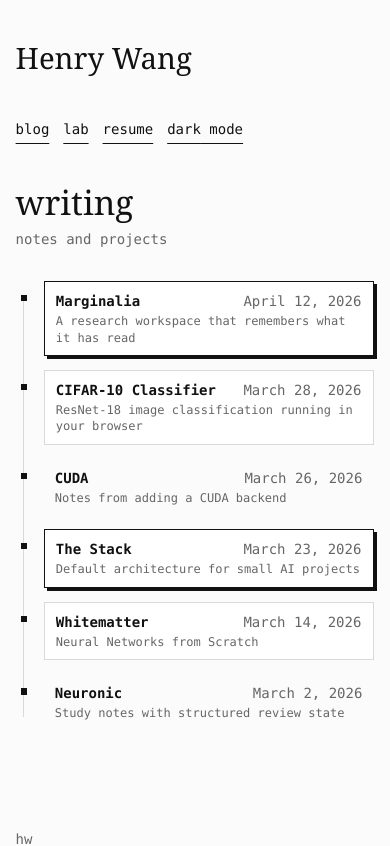
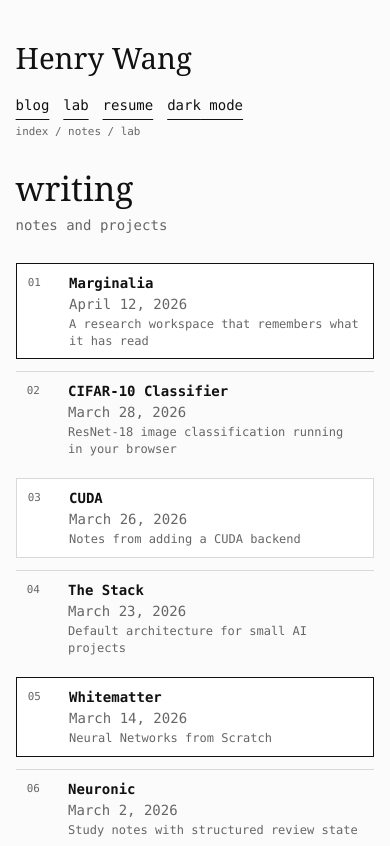
Before and after one commit to hwang2409/hwang2409.github.io, a Next.js app: page /blog in a window 390 px wide. Shown: the top 846 px of the page. Built offline with nearby package versions, Linux system fonts and the light colour scheme.

Commit message:
Make design distinct from Pi

```diff
--- a/src/app/globals.css
+++ b/src/app/globals.css
@@ -111,17 +111,27 @@ dl {
 .site-shell {
   display: flex;
   flex-direction: column;
-  width: min(760px, calc(100% - 32px));
+  width: min(840px, calc(100% - 32px));
   min-height: 100vh;
   margin: 0 auto 0 clamp(1rem, 4vw, 3rem);
 }
 
 .site-header {
-  display: flex;
+  position: relative;
+  display: grid;
+  grid-template-columns: minmax(0, 16rem) minmax(0, 1fr);
   align-items: baseline;
-  justify-content: flex-start;
-  gap: clamp(3rem, 11vw, 9rem);
-  padding: 3rem 0 1.5rem;
+  gap: 3.5rem;
+  padding: 3rem 0 2.5rem;
+}
+
+.site-header::after {
+  content: "index / notes / lab";
+  position: absolute;
+  left: 0;
+  bottom: 0.8rem;
+  color: var(--muted);
+  font-size: 0.78rem;
 }
 
 .site-name {
@@ -168,7 +178,7 @@ dl {
 
 .site-main {
   flex: 1;
-  padding: 1.75rem 0 4rem;
+  padding: 1.4rem 0 4rem;
 }
 
 .site-footer {
@@ -176,6 +186,7 @@ dl {
   align-items: baseline;
   justify-content: space-between;
   gap: 1rem;
+  width: min(760px, 100%);
   padding: 2rem 0 3rem;
   color: var(--muted);
 }
@@ -190,12 +201,28 @@ dl {
 }
 
 .intro {
-  max-width: 540px;
+  max-width: 620px;
 }
 
 .intro-statement {
-  max-width: 540px;
-  margin: 2rem 0 0;
+  position: relative;
+  max-width: 620px;
+  margin: 1.6rem 0 0;
+  padding: 0.85rem 1rem;
+  border: 1px solid var(--foreground);
+  background: var(--surface);
+  box-shadow: 4px 4px 0 var(--foreground);
+}
+
+.intro-statement::before {
+  content: "current note";
+  position: absolute;
+  top: -0.7rem;
+  left: 0.7rem;
+  padding: 0 0.35rem;
+  background: var(--background);
+  color: var(--muted);
+  font-size: 0.78rem;
 }
 
 .intro h1,
@@ -224,97 +251,93 @@ dl {
 }
 
 .details {
+  counter-reset: detail;
+  display: grid;
+  gap: 0.6rem;
+  max-width: 620px;
+  margin: 2rem 0 0;
+  padding-left: 0;
+}
+
+.details div {
+  counter-increment: detail;
   position: relative;
   display: grid;
-  gap: 0;
-  margin: 2.3rem 0 0;
-  padding-left: 2rem;
-}
-
-.details div {
+  grid-template-columns: 2.8rem 7rem minmax(0, 1fr);
+  gap: 1rem;
+  padding: 0.45rem 0;
+  border-top: 1px solid var(--border);
+}
+
+.details div::before {
+  content: "[" counter(detail, decimal-leading-zero) "]";
+  color: var(--muted);
+  font-size: 0.78rem;
+  line-height: 1.8;
+}
+
+.details dt {
+  color: var(--muted);
+}
+
+.details dd {
+  margin: 0;
+}
+
+.post-list {
+  counter-reset: post;
+  display: grid;
+  gap: 0.85rem;
+  width: min(760px, 100%);
+  margin-top: 2rem;
+  padding: 0;
+  list-style: none;
+}
+
+.post-list li {
+  counter-increment: post;
   position: relative;
-  display: grid;
-  grid-template-columns: 7.5rem minmax(0, 1fr);
-  gap: 1rem;
-  padding: 0.55rem 0.75rem;
-}
-
-.details::before {
+}
+
+.post-list li::after {
   content: "";
   position: absolute;
-  top: 0.9rem;
-  bottom: 0.9rem;
-  left: 0.5rem;
-  border-left: 1px solid var(--border);
-}
-
-.details div::before {
-  content: "";
-  position: absolute;
-  top: 1.05rem;
-  left: -1.65rem;
-  width: 0.45rem;
-  height: 0.45rem;
-  background: var(--foreground);
-}
-
-.details dt {
-  color: var(--muted);
-}
-
-.details dd {
-  margin: 0;
-}
-
-.post-list {
-  position: relative;
-  display: grid;
-  gap: 1rem;
-  margin-top: 2.3rem;
-  padding: 0;
-  padding-left: 2rem;
-  list-style: none;
-}
-
-.post-list::before {
-  content: "";
-  position: absolute;
-  top: 1rem;
-  bottom: 1rem;
-  left: 0.5rem;
-  border-left: 1px solid var(--border);
-}
-
-.post-list li {
-  position: relative;
-}
-
-.post-list li::before {
-  content: "";
-  position: absolute;
-  top: 1rem;
-  left: -1.65rem;
-  width: 0.45rem;
-  height: 0.45rem;
-  background: var(--foreground);
+  right: -0.35rem;
+  bottom: -0.35rem;
+  width: 1.1rem;
+  height: 1.1rem;
+  border-right: 1px solid var(--foreground);
+  border-bottom: 1px solid var(--foreground);
+  opacity: 0;
+  pointer-events: none;
 }
 
 .post-link {
   display: grid;
+  grid-template-columns: 3rem minmax(0, 1fr);
   gap: 0.45rem;
-  padding: 0.65rem 0.8rem;
+  padding: 0.65rem 0.8rem 0.65rem 0;
+  border-top: 1px solid var(--border);
   text-decoration: none;
 }
 
-.post-list li:nth-child(3n + 1) .post-link {
+.post-link::before {
+  content: counter(post, decimal-leading-zero);
+  grid-row: 1 / span 2;
+  color: var(--muted);
+  font-size: 0.78rem;
+  line-height: 1.8;
+}
+
+.post-list li:nth-child(4n + 1) .post-link,
+.post-list li:nth-child(4n + 3) .post-link {
+  padding-right: 0.8rem;
   border: 1px solid var(--foreground);
   background: var(--surface);
-  box-shadow: 3px 3px 0 var(--foreground);
-}
-
-.post-list li:nth-child(3n + 2) .post-link {
-  border: 1px solid var(--border);
-  background: var(--surface);
+}
+
+.post-list li:nth-child(4n + 3) .post-link {
+  border-color: var(--border);
 }
 
 .post-link:hover,
@@ -323,14 +346,14 @@ dl {
   text-decoration: none;
 }
 
-.post-list li:nth-child(3n + 1) .post-link:hover,
-.post-list li:nth-child(3n + 1) .post-link:focus-visible {
-  box-shadow: 5px 5px 0 var(--foreground);
-}
-
-.post-list li:nth-child(3n + 2) .post-link:hover,
-.post-list li:nth-child(3n + 2) .post-link:focus-visible {
+.post-link:hover,
+.post-link:focus-visible {
   border-color: var(--foreground);
+}
+
+.post-list li:hover::after,
+.post-list li:focus-within::after {
+  opacity: 1;
 }
 
 .post-link-row {
@@ -490,9 +513,10 @@ dl {
 }
 
 .entry {
+  position: relative;
   margin-bottom: 1rem;
-  padding: 0.65rem 0.8rem;
-  border: 1px solid transparent;
+  padding: 0.7rem 0;
+  border-top: 1px solid var(--border);
 }
 
 .entry:last-child {
@@ -500,13 +524,24 @@ dl {
 }
 
 .resume-section .entry:nth-of-type(odd) {
-  border-color: var(--border);
-  background: var(--surface);
+  padding-right: 0.8rem;
+  padding-left: 0.8rem;
+  border: 1px solid var(--border);
 }
 
 .resume-section .entry:nth-of-type(3n + 1) {
   border-color: var(--foreground);
-  box-shadow: 3px 3px 0 var(--foreground);
+}
+
+.resume-section .entry:nth-of-type(3n + 1)::after {
+  content: "";
+  position: absolute;
+  right: -0.35rem;
+  bottom: -0.35rem;
+  width: 1.1rem;
+  height: 1.1rem;
+  border-right: 1px solid var(--foreground);
+  border-bottom: 1px solid var(--foreground);
 }
 
 .entry-heading,
@@ -1447,6 +1482,11 @@ dl {
 }
 
 @media (max-width: 560px) {
+  .site-header {
+    grid-template-columns: 1fr;
+    gap: 1.4rem;
+  }
+
   .site-header,
   .site-footer,
   .resume-header,
@@ -1461,10 +1501,33 @@ dl {
     justify-content: flex-start;
   }
 
-  .details div,
+  .details div {
+    grid-template-columns: 2.7rem minmax(0, 1fr);
+    gap: 0.2rem 0.8rem;
+  }
+
+  .details dd {
+    grid-column: 2;
+  }
+
   .post-link {
+    grid-template-columns: 2.4rem minmax(0, 1fr);
+    gap: 0.15rem 0.55rem;
+    padding-left: 0.8rem;
+  }
+
+  .post-link::before {
+    grid-row: 1 / span 2;
+  }
+
+  .post-link-row {
+    grid-column: 2;
     grid-template-columns: 1fr;
-    gap: 0.15rem;
+    gap: 0.1rem;
+  }
+
+  .post-excerpt {
+    grid-column: 2;
   }
 
   .post-date {
```
